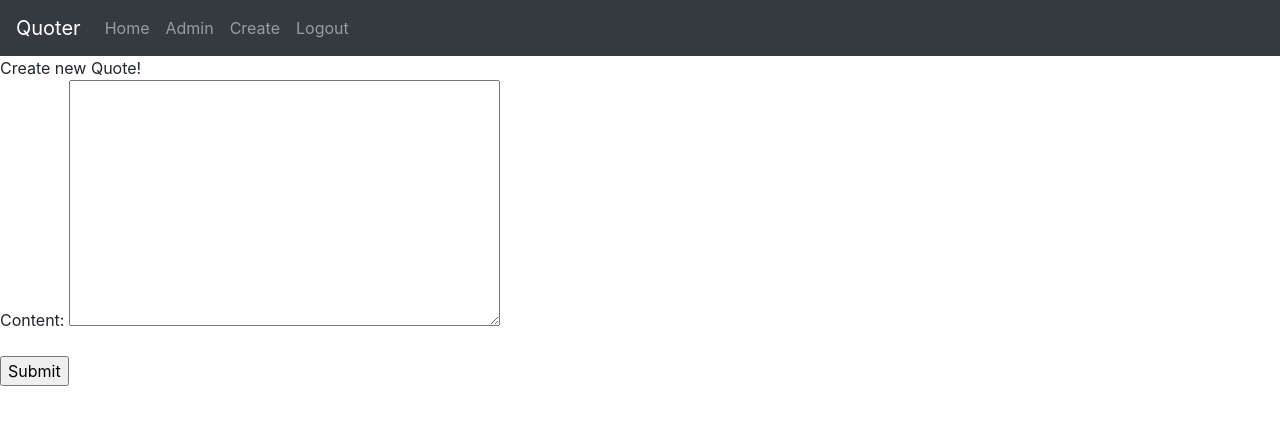
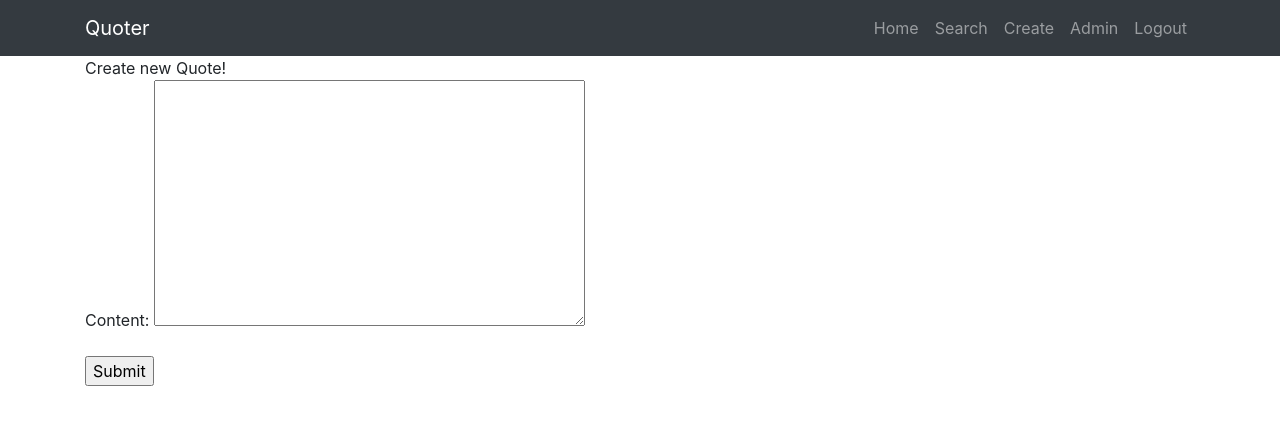
Before and after one commit to demurewolf/twitter_clone, a Django app: page /new/ in a window 1280 px wide. Shown: the top 425 px of the page. Run offline with Django 3.2, Linux system fonts and the light colour scheme; the visitor is signed in with stand-in values (Sample User, id 1); some libraries are stand-ins or nearby versions.

Commit message:
Updated navbar w/ user search and admin link only if user is admin

```diff
--- a/quoter/templates/base.html
+++ b/quoter/templates/base.html
@@ -18,13 +18,14 @@
     </head>
     <body>
         <nav class="navbar navbar-expand-sm navbar-fixed-top bg-dark navbar-dark">
+            <div class="container">
                 <div class="navbar-header">
                 <a class="navbar-brand" href="{% url 'quotes:index' %}">Quoter</a>
                 </div>
 
                 <ul class="navbar-nav">
                     <li class="nav-item"><a class="nav-link" href="{% url 'quotes:index' %}">Home</a></li>
-                <li class="nav-item"><a class="nav-link" href="{% url 'admin:index' %}">Admin</a></li>
+                    <li class="nav-item"><a class="nav-link" href="{% url 'users:search' %}">Search</a></li>
 
                     {% if not user.is_authenticated %}
                     <li class="nav-item"><a class="nav-link" href="{% url 'register' %}"><span class="glyphicon glyphicon-user"></span> Register</a></li>
@@ -32,12 +33,18 @@
 
                     {% else %}
                     <li class="nav-item"><a class="nav-link" href="{% url 'quotes:create' %}">Create</a></li>
+
+                        {% if user.is_staff %}
+                            <li class="nav-item"><a class="nav-link" href="{% url 'admin:index' %}">Admin</a></li>
+                        {% endif %}
+
                     <li class="nav-item"><a class="nav-link" href="{% url 'logout' %}"><span class="glyphicon glyphicon-log-out"></span> Logout</a></li>
                     {% endif %}
                 </ul>
+            </div>
         </nav>
 
-        <div id="content">
+        <div id="content" class="container">
             {% block content %}{% endblock %}
         </div>
     </body>
```
Lines whose indentation alone changed are shown as unchanged.
